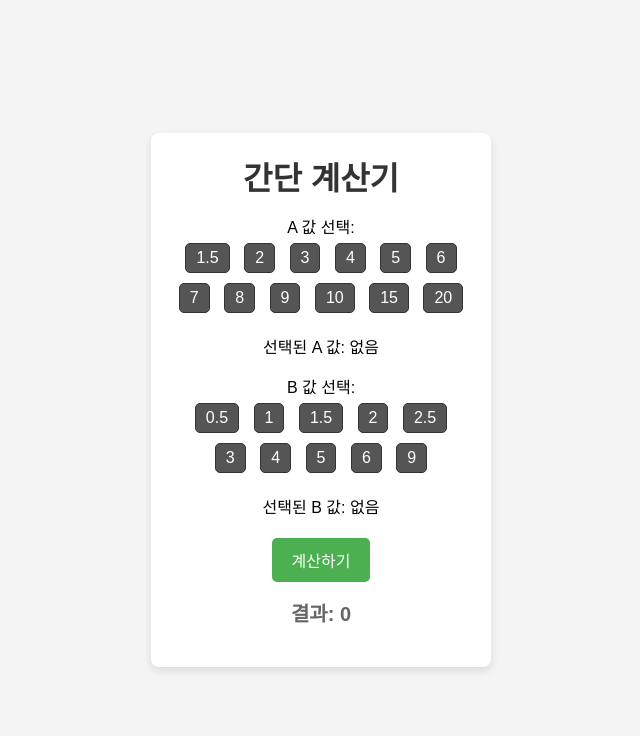
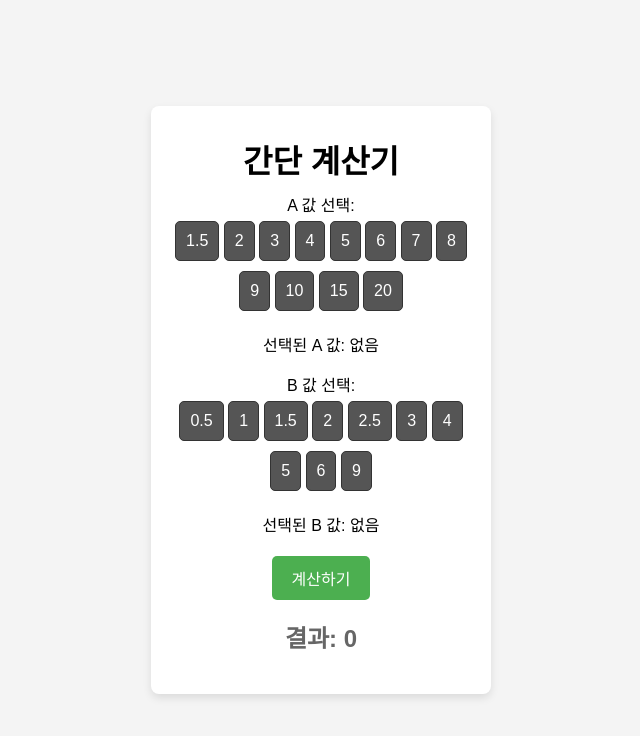
Before and after one commit to pokolohome/golf, a plain HTML site: page index.html in a window 1280 px wide. Shown: the whole page, without its empty margins (319-959 px from the left). Drawn offline with Linux system fonts and the light colour scheme.

Commit message:
Update styles.css

```diff
--- a/styles.css
+++ b/styles.css
@@ -14,32 +14,29 @@ body, html {
     border-radius: 8px;
     box-shadow: 0 4px 8px rgba(0,0,0,0.1);
     text-align: center;
-    width: 300px;
+    width: 100%; /* 모바일 최적화를 위해 가로 폭을 100%로 설정 */
+    max-width: 300px; /* 최대 폭 설정 */
 }
 
 .input-section, .result-section {
     margin-bottom: 20px;
 }
 
-input[type="number"] {
-    padding: 8px;
-    margin: 0 10px 10px 0;
-    border: 1px solid #ccc;
-    border-radius: 4px;
-    width: 100px;
+input[type="number"], .button-group button {
+    width: 100%; /* 버튼과 입력 필드를 전체 폭으로 확장 */
+    padding: 10px;
+    margin: 5px 0; /* 모바일에서의 간격 조정 */
 }
 
 .button-group button {
-    padding: 5px 10px;
-    margin: 5px;
-    background-color: #555; /* 진한 회색으로 변경 */
-    color: white; /* 버튼 내 텍스트 색상을 흰색으로 설정 */
-    border: 1px solid #333; /* 테두리를 조금 더 진하게 */
+    background-color: #555;
+    color: white;
+    border: 1px solid #333;
     cursor: pointer;
 }
 
 .button-group button:hover {
-    background-color: #666; /* 마우스 호버 시 색상을 약간 밝게 */
+    background-color: #666;
 }
 
 button {
@@ -57,11 +54,29 @@ button:hover {
 }
 
 h1 {
-    margin: 0 0 15px 0;
-    color: #333;
+    margin: 10px 0; /* 모바일에서의 제목 여백 조정 */
+    font-size: 1.5rem; /* 폰트 크기 조정 */
 }
 
 h2 {
     color: #666;
-    font-size: 20px;
+    font-size: 1.2rem; /* 결과 폰트 크기 조정 */
 }
+
+@media (min-width: 601px) {
+    .calculator {
+        width: 300px; /* 데스크톱에선 원래 크기로 복원 */
+    }
+
+    input[type="number"], .button-group button {
+        width: auto; /* 데스크톱에서는 원래 크기로 복원 */
+    }
+
+    h1 {
+        font-size: 2rem; /* 데스크톱에서의 제목 폰트 크기 */
+    }
+
+    h2 {
+        font-size: 1.5rem; /* 데스크톱에서의 결과 폰트 크기 */
+    }
+}
```
